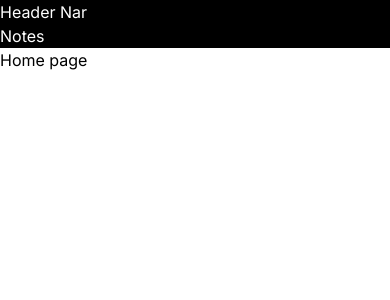
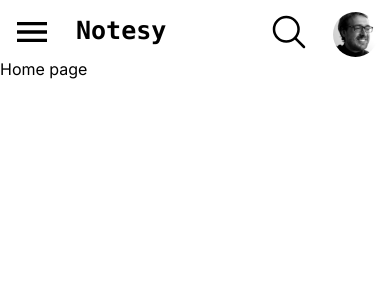
Before and after one commit to c0de-l0rd/notesy, a Next.js app: page / in a window 390 px wide. Shown: the top 300 px of the page. Built offline with nearby package versions, Linux system fonts and the light colour scheme.

Commit message:
add top nav bar for mobile UI

```diff
--- a/app/layout.tsx
+++ b/app/layout.tsx
@@ -2,6 +2,7 @@ import './globals.css'
 import type { Metadata } from 'next'
 import { Inter } from 'next/font/google'
 import Link from 'next/link'
+import Header from '@/components/header'
 
 const inter = Inter({ subsets: ['latin'] })
 
@@ -19,9 +20,8 @@ export default function RootLayout({
     <html lang="en">
       <body className={inter.className}>
 
-      <div className='bg-black text-white'>
-        <p>Header Nar</p>
-        <Link href={'/notes'}>Notes</Link>
+      <div>
+        <Header/>
       </div>
 
         {children}
--- /dev/null
+++ b/components/header.tsx
@@ -0,0 +1,26 @@
+import React from 'react'
+import Image from 'next/image';
+import { IoSearchOutline } from "react-icons/io5";
+import { MdDehaze, MdMenu } from "react-icons/md";
+import UserImage from '@/public/34.jpg'
+
+function Header() {
+  return (
+    <div className='flex flex-row mt-3 justify-between'>
+        <div className='flex align-middle justify-center'>
+        <MdMenu className='ml-3 mr-3' size='40'/>
+        <h1 className='text-[25px] antialiased font-mono font-bold ml-3 mr-3'>Notesy</h1>
+        </div>
+        <div className='flex align-middle justify-center'>
+        <IoSearchOutline className='ml-3 mr-3' size='40'/>
+        <Image className='rounded-full ml-3 mr-3'
+        height={45}
+        width={45}
+        src={UserImage}
+        alt="user's image"/>
+        </div>
+    </div>
+  )
+}
+
+export default Header
--- a/package.json
+++ b/package.json
@@ -17,6 +17,7 @@
     "postcss": "8.4.29",
     "react": "18.2.0",
     "react-dom": "18.2.0",
+    "react-icons": "^4.12.0",
     "tailwindcss": "3.3.3",
     "typescript": "5.2.2"
   }
--- a/tailwind.config.ts
+++ b/tailwind.config.ts
@@ -13,6 +13,11 @@ const config: Config = {
         'gradient-conic':
           'conic-gradient(from 180deg at 50% 50%, var(--tw-gradient-stops))',
       },
+      screens:{
+        'sm': '320px',
+        'md': '768px',
+        'lg': '1366px'
+      }
     },
   },
   plugins: [],
```
Also changed, not shown: middleware.ts (deleted), public/34.jpg (added), 1 other file (tests, documents, lock files or other folders).
